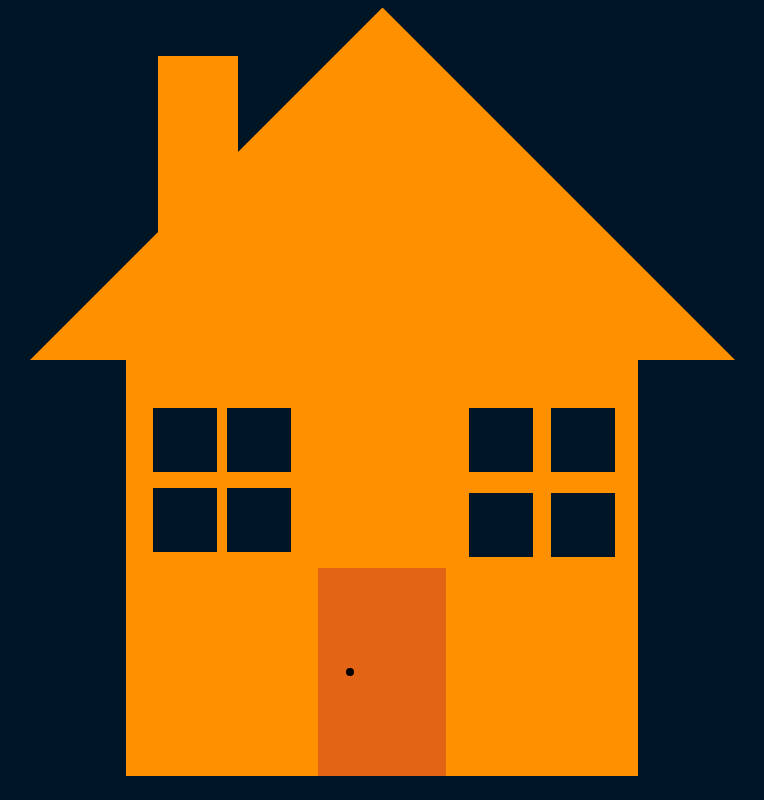
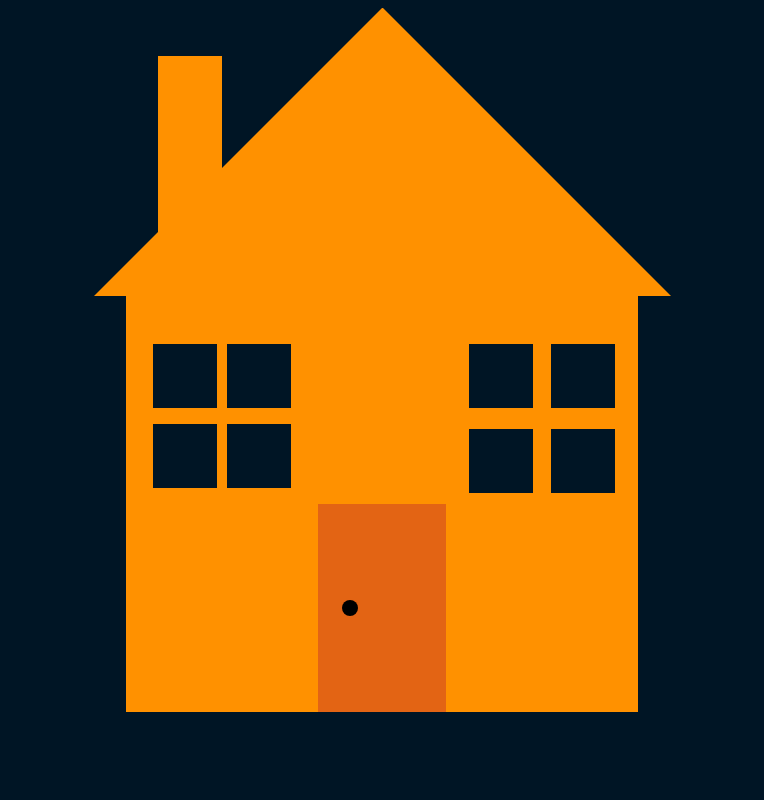
Before and after one commit to shashihacks/task-fe, a plain HTML site: page index.html in a window 1280 px wide. Shown: the whole page, without its empty margins (258-1022 px from the left). Drawn offline with Linux system fonts and the light colour scheme.

Commit message:
clean up

```diff
--- a/index.html
+++ b/index.html
@@ -9,6 +9,12 @@
     <style>
         body {
             background-color: #001525;
+        }
+
+        .container {
+            display: flex;
+            justify-content: center;
+            align-items: center;
         }
 
         .myhouse {
@@ -68,8 +74,8 @@
             content: '';
             position: absolute;
             left: -14em;
-            width: 5em;
-            height: 13em;
+            width: 4em;
+            height: 11em;
             background-color: #ff9100;
             top: 3em;
         }
@@ -77,7 +83,7 @@
         .triangle {
             border-color: transparent transparent #ff9100 transparent;
             border-style: solid;
-            border-width: 0px 22em 22em 22em;
+            border-width: 0em 18em 18em 18em;
             height: 0px;
             width: 1px;
             z-index: -4;
@@ -111,8 +117,8 @@
         }
 
         .knob {
-            width: 0.5em;
-            height: 0.5em;
+            width: 1em;
+            height: 1em;
             border-radius: 50%;
             background-color: black;
             margin-right: 50%;
@@ -122,8 +128,8 @@
 
 <body>
 
-    <div class="row">
-        <div class="col-md-4">
+    <div class="container">
+
         <div class="myhouse">
 
             <div class="triangle">
@@ -177,14 +183,7 @@
             </div>
 
         </div>
-        </div>
 
-        <div class="col-md-4">
-
-        </div>
-        <div class="col-md-4">
-
-        </div>
 
     </div>
 
```
Also changed, not shown: 1 other file. Lines whose indentation alone changed are shown as unchanged.
